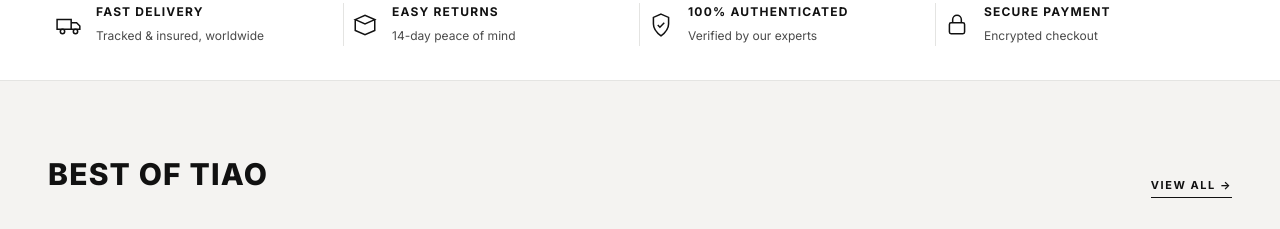
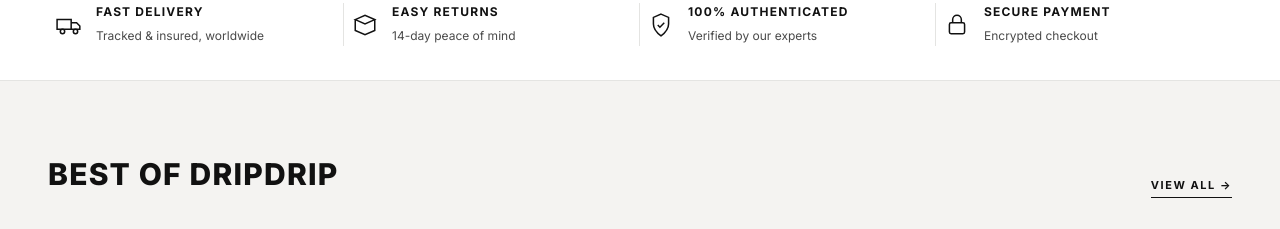
Before and after one commit to tiao1314/tiao-reseller, a plain HTML site: page index.html in a window 1280 px wide. Shown: the part 1440-1669 px from the top of the page. Drawn offline with Linux system fonts and the light colour scheme; no server answers.

Commit message:
Fix remaining uppercase brand text: BEST OF TIAO -> BEST OF DRIPDRIP

```diff
--- a/index.html
+++ b/index.html
@@ -68,7 +68,7 @@
 
   <!-- Product grid -->
   <section class="products" id="grid">
-    <div class="wrap products__head"><h2>BEST OF TIAO</h2><a href="bags.html" class="link-arrow">VIEW ALL →</a></div>
+    <div class="wrap products__head"><h2>BEST OF DRIPDRIP</h2><a href="bags.html" class="link-arrow">VIEW ALL →</a></div>
     <div class="wrap product-grid" id="productGrid"></div>
   </section>
 
```
